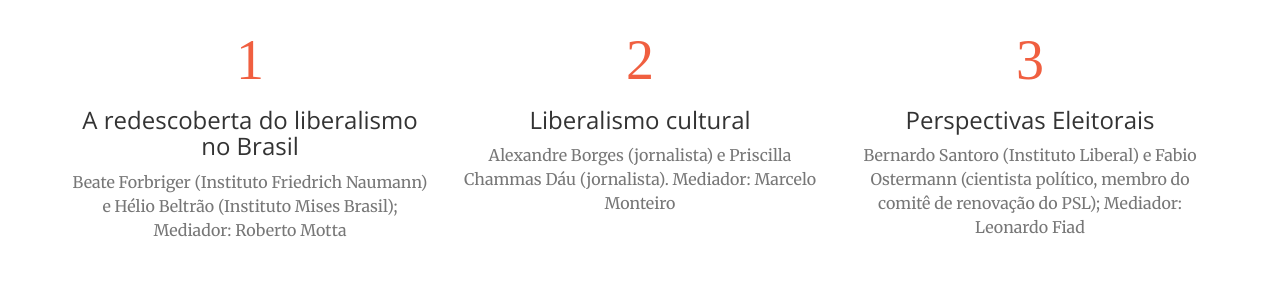
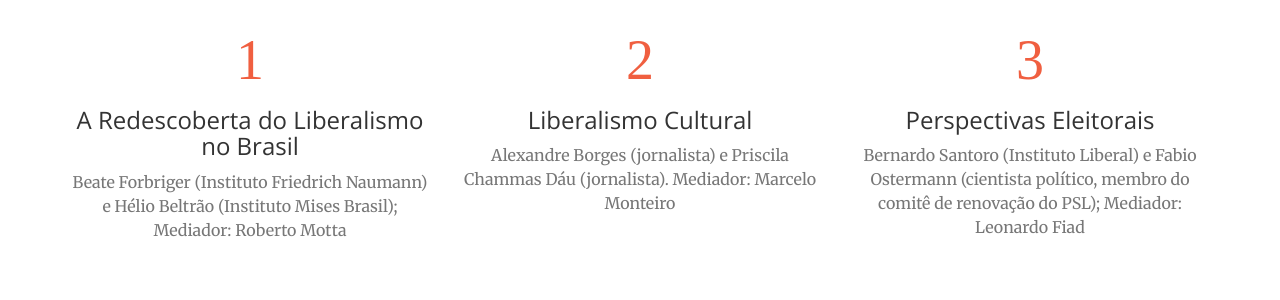
Before and after one commit to gustavolima/i9liberal, a Jekyll site: the page built from index.html, in a window 1280 px wide and 900 px high, scrolled down 1234 px. Shown: the part 157-457 px from the top of the window. Built offline with Jekyll 4.4.1, drawn with Linux system fonts in a browser that asks for light colours; some of the changed text lies outside the part shown.

Commit message:
minor copy fixes

```diff
--- a/index.html
+++ b/index.html
@@ -27,7 +27,7 @@
 <header>
   <div class="header-content">
     <div class="header-content-inner">
-      <h1 id="homeHeading">Primeiro encontro i9</h1>
+      <h1 id="homeHeading">Primeiro Encontro i9</h1>
       <hr>
       <h1 id="homeHeading">Os Liberais e o Brasil Pós Impeachment</h1>
       <p></p>
@@ -66,15 +66,15 @@
         <div class="service-box">
           <!-- <i class="fa fa-4x fa-diamond text-primary sr-icons"></i> -->
           <i class="fa fa-4x text-primary sr-icons">1</i>
-          <h3>A redescoberta do liberalismo no Brasil</h3>
+          <h3>A Redescoberta do Liberalismo no Brasil</h3>
           <p class="text-muted">Beate Forbriger (Instituto Friedrich Naumann) e Hélio Beltrão (Instituto Mises Brasil); Mediador: Roberto Motta</p>
         </div>
       </div>
       <div class="col-lg-4 col-md-6 text-center">
         <div class="service-box">
           <i class="fa fa-4x text-primary sr-icons">2</i>
-          <h3>Liberalismo cultural</h3>
-          <p class="text-muted">Alexandre Borges (jornalista) e Priscilla Chammas Dáu (jornalista). Mediador: Marcelo Monteiro</p>
+          <h3>Liberalismo Cultural</h3>
+          <p class="text-muted">Alexandre Borges (jornalista) e Priscila Chammas Dáu (jornalista). Mediador: Marcelo Monteiro</p>
         </div>
       </div>
       <div class="col-lg-4 col-md-6 text-center">
@@ -200,15 +200,15 @@
         <div class="service-box">
           <!-- <i class="fa fa-4x fa-diamond text-primary sr-icons"></i> -->
           <i class="fa fa-4x fa-map-marker text-primary sr-icons"></i>
-          <h3>Onde?</h3>
-          <p class="text-muted">A definir...</p>
+          <h3>Nome do local</h3>
+          <p class="text-muted">Av. ...., Rio de Janeiro</p>
         </div>
       </div>
       <div class="col-lg-6 col-md-6 text-center">
         <div class="service-box">
           <i class="fa fa-4x fa-calendar text-primary sr-icons"></i>
-          <h3>Quando?</h3>
-          <p class="text-muted">Sábado, 3 de Dezembro de 2016</p>
+          <h3>Sábado, 3 de Dezembro de 2016</h3>
+          <p class="text-muted">9:00 às 18:00</p>
         </div>
       </div>
     </div>
```
